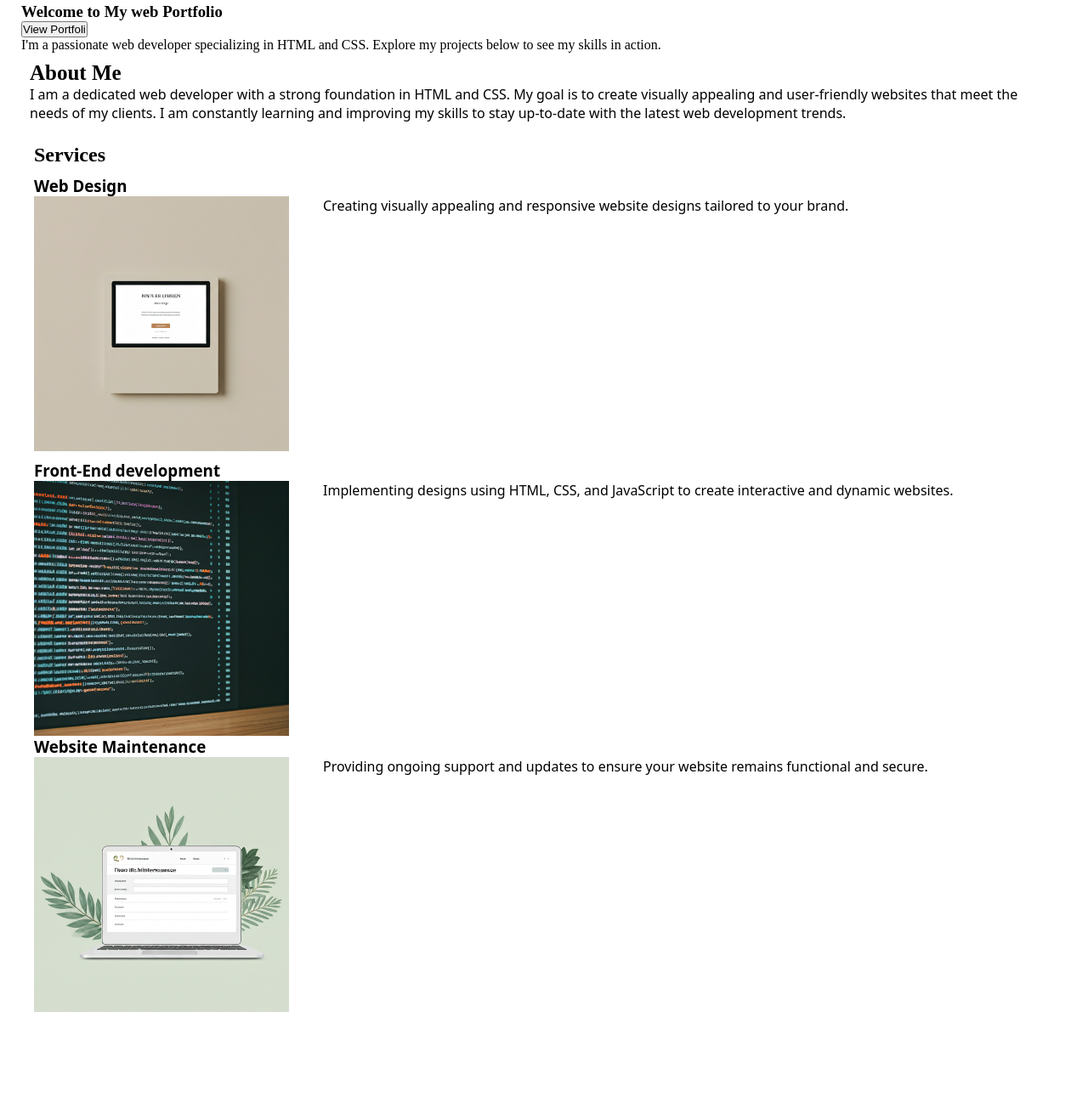
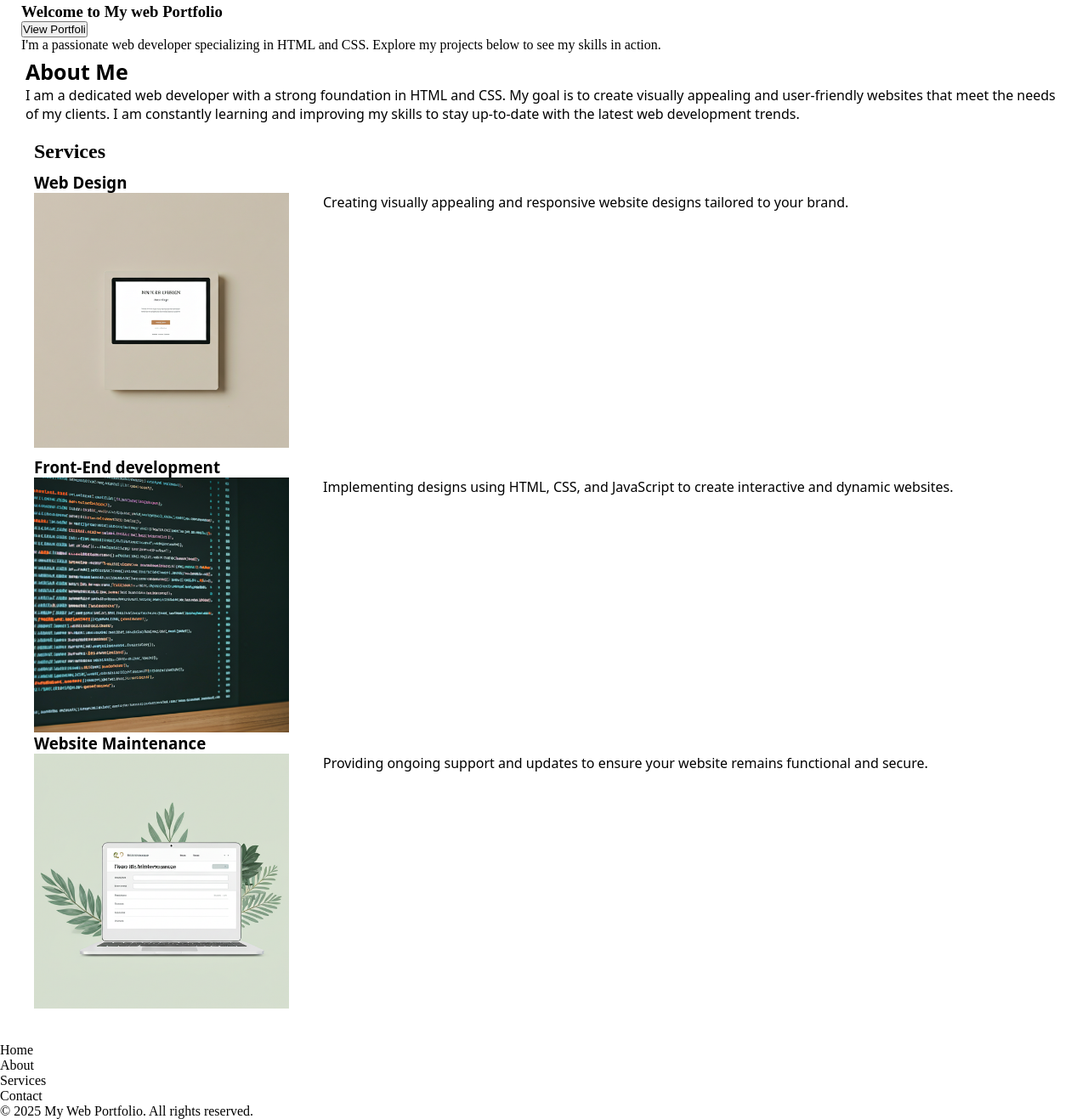
Before and after one commit to Ot4man/Mise-en-situation-1, a plain HTML site: page index.html in a window 1280 px wide. Shown: the part 651-1968 px from the top of the page at 85% size. Before the commit the page ends 1882 px from the top, so only its background shows below. Drawn offline with Linux system fonts and the light colour scheme.

Commit message:
updating

```diff
--- a/index.html
+++ b/index.html
@@ -68,6 +68,17 @@
             </div>
     </section>
 
+        <footer class="footer-element">
+            <ul>
+            <li id="Home">Home</li>
+            <li id="Aboout">About</li>
+            <li id="Services">Services</li>
+            <li id="Contact">Contact</li>
+            <p>© 2025 My Web Portfolio. All rights reserved.</p>
+            </ul>
+
+    </footer>
+
 </body>
 
 </html>
--- a/style.css
+++ b/style.css
@@ -76,7 +76,11 @@ font-size: larger;
 
 }
 
-.imge-bg {}
+.imge-bg {
+    background-image:image('C:\Users\Youcode\Desktop\Mise\image\imageee.png');
+
+
+}
 
 .imge1 {
     display: flex;
@@ -97,11 +101,14 @@ font-size: larger;
 }
 
 .about-me {
-    padding: 10px;
+    padding: 5px;
+
 }
 
 .about-me h2 {
     font-size: 25px;
+    font-family: system-ui, -apple-system, BlinkMacSystemFont, 'Segoe UI', Roboto, Oxygen, Ubuntu, Cantarell, 'Open Sans', 'Helvetica Neue', sans-serif;
+
 }
 
 .about-me p {
```
